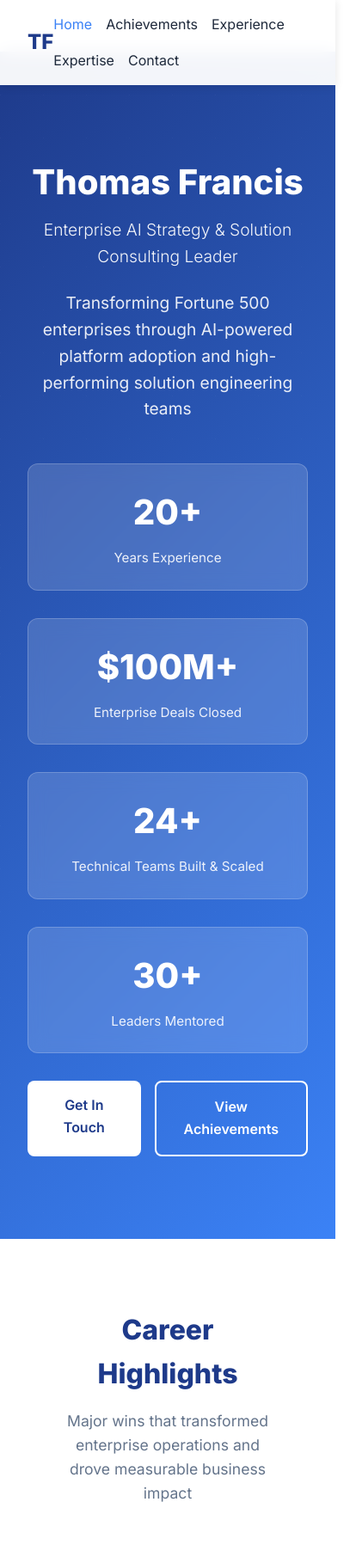
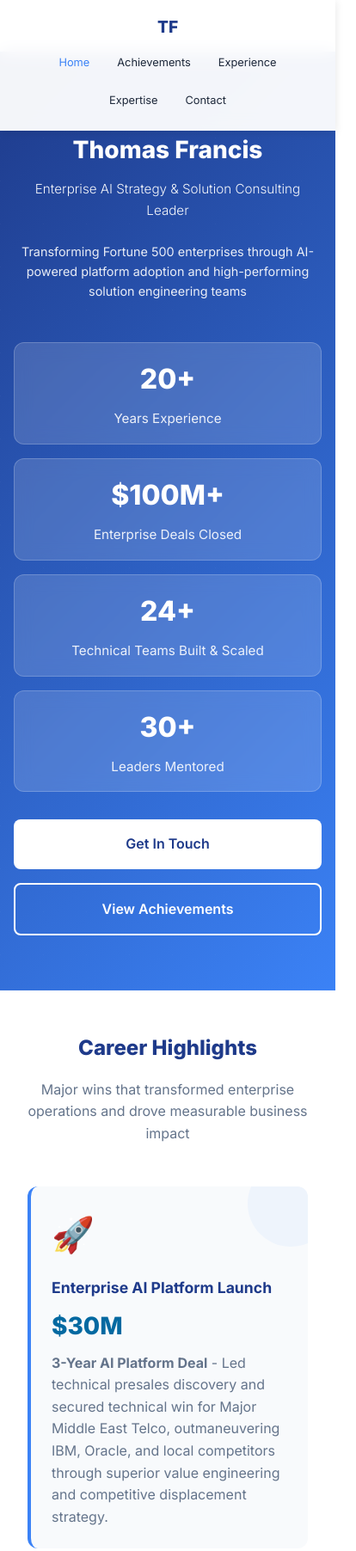
Before and after one commit to tfmanavalan/ThomasFrancisPortfolio, a plain HTML site: page index.html in a window 390 px wide. Shown: the top 1804 px of the page at 86% size, 414 px wide, since content can reach past the window. Drawn offline with Linux system fonts and the light colour scheme.

Commit message:
Enhance mobile responsiveness with improved layouts and touch targets

```diff
--- a/index.html
+++ b/index.html
@@ -29,6 +29,8 @@
             color: var(--dark);
             background: white;
             overflow-x: hidden;
+            -webkit-font-smoothing: antialiased;
+            -moz-osx-font-smoothing: grayscale;
         }
 
         /* Smooth Scrolling */
@@ -74,6 +76,8 @@
             color: var(--dark);
             font-weight: 500;
             transition: color 0.3s;
+            padding: 0.5rem 0.75rem;
+            display: inline-block;
         }
 
         nav a:hover {
@@ -174,6 +178,10 @@
             font-weight: 600;
             transition: all 0.3s;
             display: inline-block;
+            min-height: 44px;
+            display: inline-flex;
+            align-items: center;
+            justify-content: center;
         }
 
         .btn-primary {
@@ -468,25 +476,108 @@
 
         /* Responsive */
         @media (max-width: 768px) {
+            /* Navigation improvements */
+            nav .container {
+                padding: 0 1rem;
+                flex-direction: column;
+                gap: 0.5rem;
+            }
+
+            nav .logo {
+                font-size: 1.2rem;
+            }
+
+            nav ul {
+                gap: 0.5rem;
+                flex-wrap: wrap;
+                justify-content: center;
+                font-size: 0.85rem;
+            }
+
+            /* Hero section */
+            .hero {
+                padding: 6rem 1rem 4rem;
+            }
+
             .hero h1 {
-                font-size: 2.5rem;
+                font-size: 2rem;
+                line-height: 1.3;
             }
 
             .hero .subtitle {
-                font-size: 1.2rem;
+                font-size: 1rem;
+            }
+
+            .hero .tagline {
+                font-size: 0.95rem;
             }
 
             .hero-stats {
                 grid-template-columns: 1fr;
+                gap: 1rem;
             }
 
-            nav ul {
-                gap: 1rem;
-                flex-wrap: wrap;
+            .stat {
+                padding: 1rem;
             }
 
+            .stat-number {
+                font-size: 2rem;
+            }
+
+            .cta-buttons {
+                flex-direction: column;
+                width: 100%;
+            }
+
+            .btn {
+                width: 100%;
+                text-align: center;
+            }
+
+            /* Section spacing */
+            section {
+                padding: 3rem 1rem;
+            }
+
+            .container {
+                padding: 0 1rem;
+            }
+
+            .section-title {
+                font-size: 1.75rem;
+            }
+
+            .section-subtitle {
+                font-size: 1rem;
+                margin-bottom: 2rem;
+            }
+
+            /* Highlights grid */
+            .highlights-grid {
+                grid-template-columns: 1fr;
+                gap: 1.5rem;
+            }
+
+            .highlight-card {
+                padding: 1.5rem;
+            }
+
+            .highlight-card h3 {
+                font-size: 1.3rem;
+            }
+
+            .highlight-card .metric {
+                font-size: 1.75rem;
+            }
+
+            /* Timeline */
             .timeline::before {
                 left: 0;
+            }
+
+            .timeline-item {
+                margin-bottom: 2rem;
             }
 
             .timeline-item:nth-child(odd),
@@ -498,10 +589,75 @@
 
             .timeline-dot {
                 left: 0;
+                width: 16px;
+                height: 16px;
+            }
+
+            .timeline-content {
+                padding: 1.5rem;
+            }
+
+            .timeline-content h3 {
+                font-size: 1.2rem;
+            }
+
+            .timeline-content .company {
+                font-size: 1rem;
+            }
+
+            /* Skills */
+            .skills-container {
+                grid-template-columns: 1fr;
+                gap: 1.5rem;
+            }
+
+            .skill-category {
+                padding: 1.5rem;
+            }
+
+            .skill-category h3 {
+                font-size: 1.2rem;
+            }
+
+            /* Contact */
+            .contact-grid {
+                grid-template-columns: 1fr;
+                gap: 1.5rem;
+            }
+
+            .contact-item {
+                padding: 1.5rem;
+            }
+        }
+
+        /* Very small screens */
+        @media (max-width: 480px) {
+            .hero h1 {
+                font-size: 1.75rem;
+            }
+
+            .hero .subtitle {
+                font-size: 0.95rem;
+            }
+
+            .hero .tagline {
+                font-size: 0.9rem;
             }
 
             .section-title {
-                font-size: 2rem;
+                font-size: 1.5rem;
+            }
+
+            .highlight-card h3 {
+                font-size: 1.1rem;
+            }
+
+            .timeline-content h3 {
+                font-size: 1.1rem;
+            }
+
+            nav ul {
+                font-size: 0.8rem;
             }
         }
 
```
